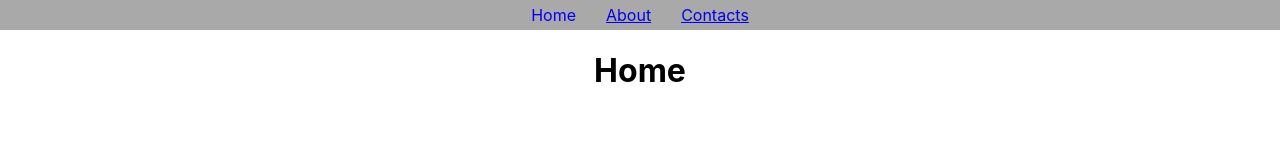
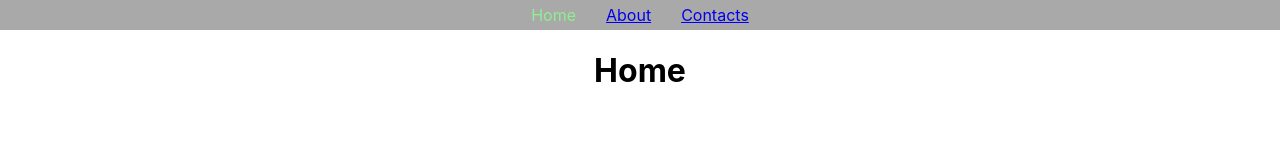
Before and after one commit to dktwho/React-intro-Router-v6.2, a React (Create React App) app: page / in a window 1280 px wide. Shown: the top 160 px of the page. Built offline with nearby package versions, Linux system fonts and the light colour scheme.

Commit message:
use style for NavLink

```diff
--- a/src/Menu/Menu.js
+++ b/src/Menu/Menu.js
@@ -1,12 +1,19 @@
 import React from 'react'
-import { Link, NavLink } from 'react-router-dom'
+import {  NavLink } from 'react-router-dom'
 
 const Menu = () => {
   return (
     <nav>
+       {/*  example with className for NavLink
       <NavLink  className={({isActive}) => isActive ? 'activeLink': 'link'} to="." end>Home</NavLink>
       <NavLink  className={({isActive}) => isActive ? 'activeLink': 'link'} to="about">About</NavLink>
       <NavLink  className={({isActive}) => isActive ? 'activeLink': 'link'} to="contacts">Contacts</NavLink>
+       */}
+
+       {/* use style for NavLink */}
+      <NavLink  style={({isActive}) => isActive ? {color: 'lightgreen', textDecoration: 'none'} : {}} to="." end>Home</NavLink>
+      <NavLink  style={({isActive}) => isActive ? {color: 'lightgreen', textDecoration: 'none'} : {}} to="about">About</NavLink>
+      <NavLink  style={({isActive}) => isActive ? {color: 'lightgreen', textDecoration: 'none'} : {}}to="contacts">Contacts</NavLink>
     </nav>
   )
 }
```
